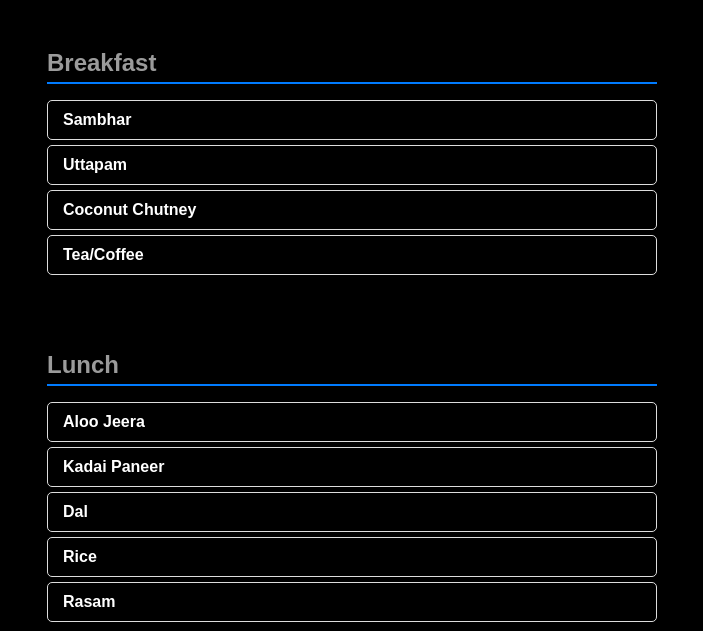
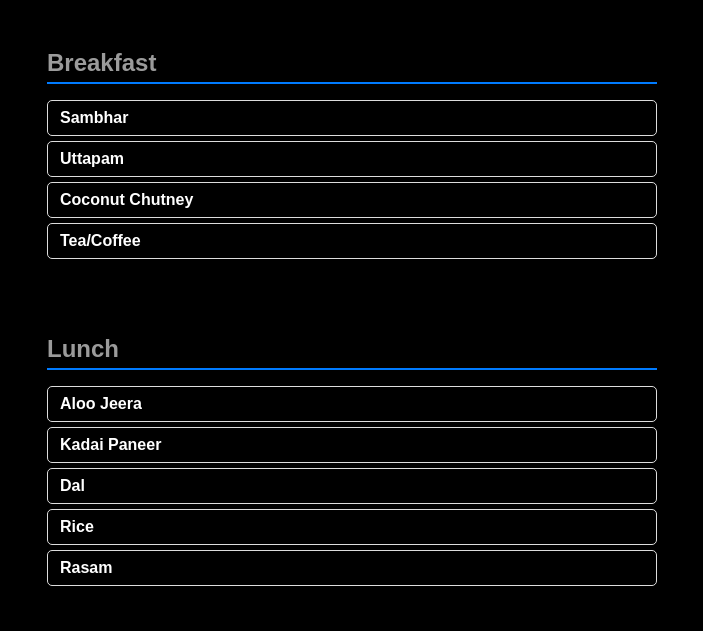
Before and after one commit to P-h-1-L-z-A/MESS_MENU, a plain HTML site: page index.html in a window 1280 px wide. Shown: the part 169-800 px from the top of the page, without its empty margins (288-991 px from the left). Drawn offline with Linux system fonts and the light colour scheme.

Commit message:
Update styles.css

```diff
--- a/styles.css
+++ b/styles.css
@@ -82,7 +82,7 @@ header {
 
 .meal li {
   background-color: #000000;
-  padding: 10px 15px;
+  padding: 8px 12px;
   margin-bottom: 5px;
   border: 1px solid #ddd;
   border-radius: 5px;
@@ -104,7 +104,7 @@ header {
   }
 }
 
-@media (max-width: 480px) {
+@media (max-width: 380px) {
   .day-selector button {
     font-size: 14px;
     padding: 5px 10px;
```
